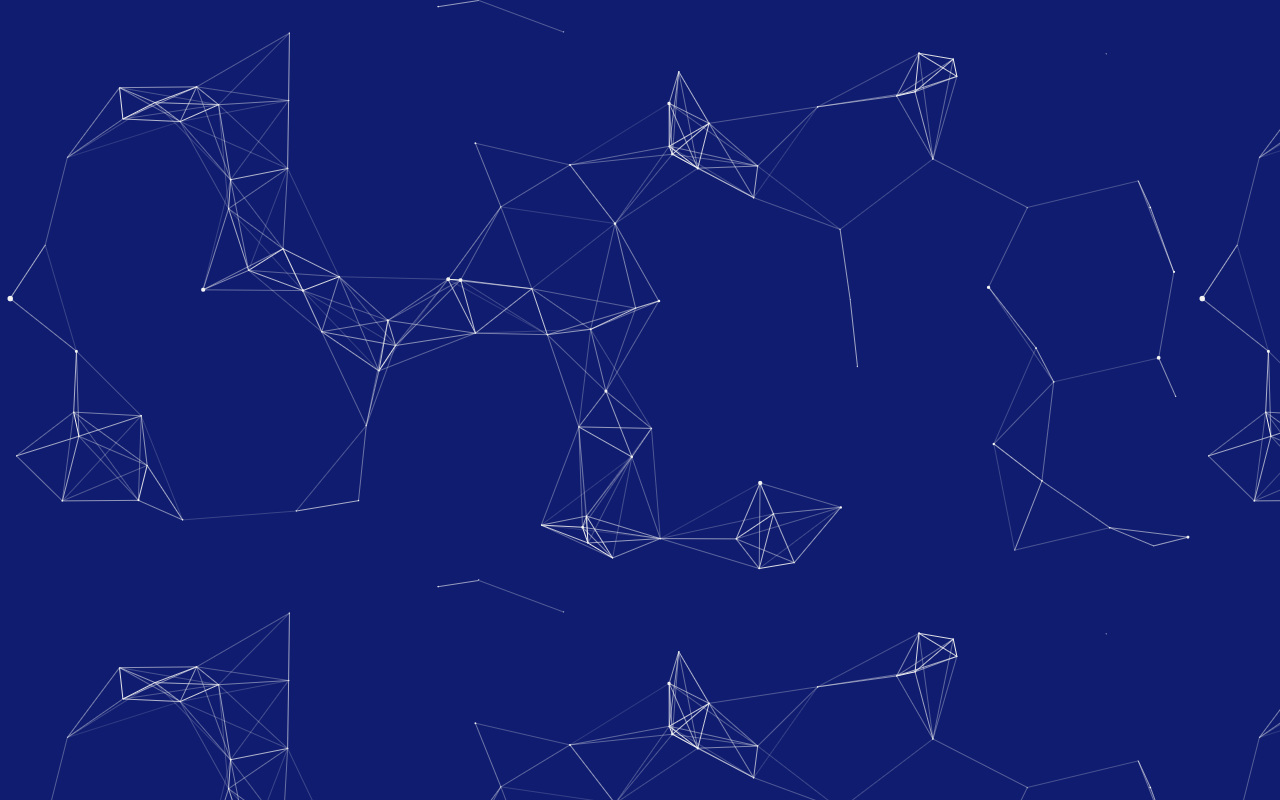
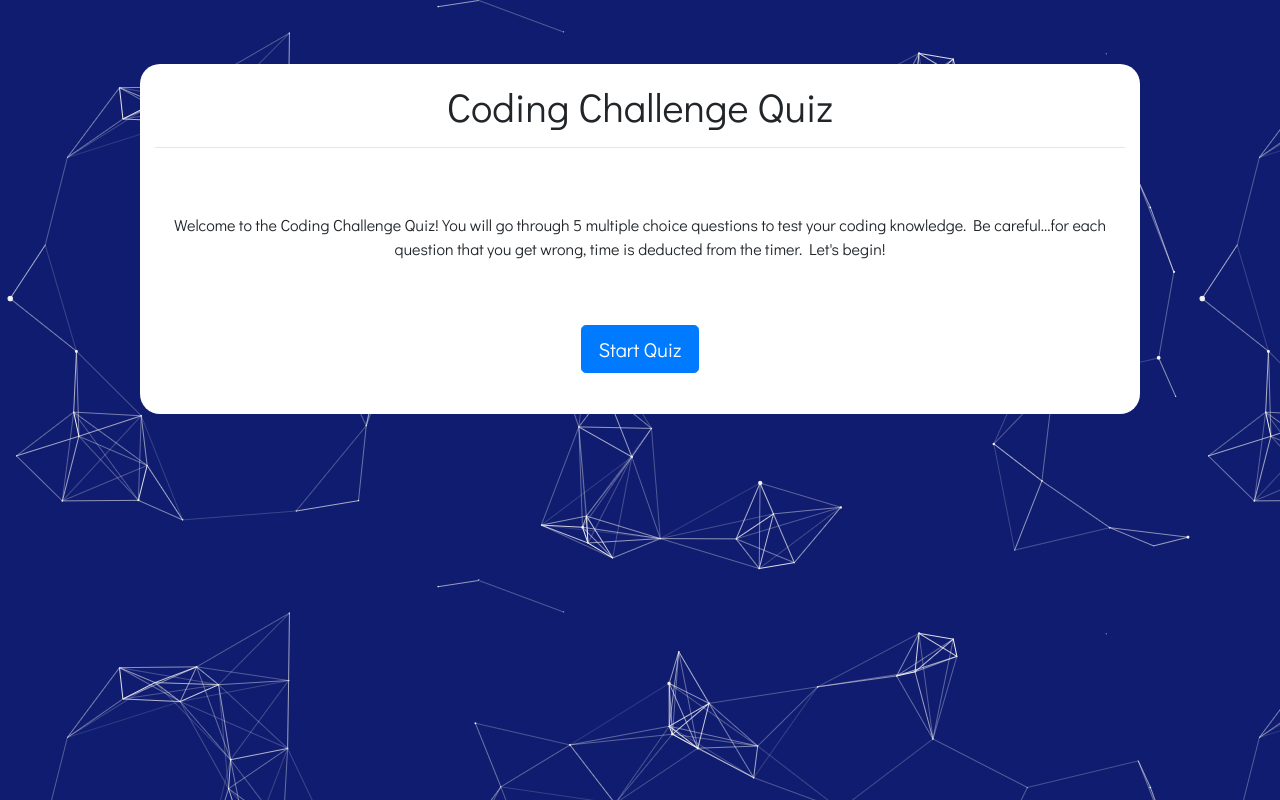
Before and after one commit to geneSaiyan/Code-Quiz, a plain HTML site: page index.html in a window 1280 px wide. Drawn offline with nearby package versions, Linux system fonts and the light colour scheme.

Commit message:
Added fade in to main container

```diff
--- a/assets/styles.css
+++ b/assets/styles.css
@@ -1,3 +1,25 @@
 body{
-    background-image: url("../assets/background-image.png")
+    background-image: url("../assets/background-image.png");
+    font-family: 'Didact Gothic', sans-serif;
 }
+
+#main-container{
+    background-color: white;
+    height: 350px;
+    width: 1000px;
+    margin-top: 5%;
+    border-radius: 20px;
+    display: none;
+}
+
+#welcome h1{
+    padding-top: 2%;
+}
+
+#welcome p{
+    padding-top: 5%;
+}
+
+#welcome button{
+    margin-top: 5%;
+}
--- a/index.html
+++ b/index.html
@@ -2,12 +2,33 @@
 
 <head>
     <title>Code Quiz by Gene Edwards</title>
-    <link rel="stylesheet" href="https://stackpath.bootstrapcdn.com/bootstrap/4.3.1/css/bootstrap.min.css" integrity="sha384-ggOyR0iXCbMQv3Xipma34MD+dH/1fQ784/j6cY/iJTQUOhcWr7x9JvoRxT2MZw1T" crossorigin="anonymous">
+    <link rel="stylesheet" href="https://stackpath.bootstrapcdn.com/bootstrap/4.3.1/css/bootstrap.min.css"
+        integrity="sha384-ggOyR0iXCbMQv3Xipma34MD+dH/1fQ784/j6cY/iJTQUOhcWr7x9JvoRxT2MZw1T" crossorigin="anonymous">
+    <link href="https://fonts.googleapis.com/css?family=Didact+Gothic&display=swap" rel="stylesheet">
     <link rel="stylesheet" href="assets/styles.css">
 </head>
 
 <body>
 
+
+    <div class="container-fluid" id="main-container">
+        <div class="row">
+
+                <div id="welcome" class="col-sm-12">
+                    <h1 class="text-center">Coding Challenge Quiz</h1>
+                    <hr>
+                    <p class="text-center">Welcome to the Coding Challenge Quiz! You will go through 5 multiple choice
+                        questions to test your coding knowledge. Be careful...for each question that you get wrong, time
+                        is deducted from the timer. Let's begin!</p>
+
+                    <div class="d-flex justify-content-center">
+                        <button type="button" class="btn btn-primary btn-lg">Start Quiz</button>
+                    </div>
+                </div>
+
+        </div>
+
+    </div>
 
 
 
@@ -20,6 +41,7 @@
     <script src="https://stackpath.bootstrapcdn.com/bootstrap/4.3.1/js/bootstrap.min.js"
         integrity="sha384-JjSmVgyd0p3pXB1rRibZUAYoIIy6OrQ6VrjIEaFf/nJGzIxFDsf4x0xIM+B07jRM"
         crossorigin="anonymous"></script>
+        <script src="https://ajax.googleapis.com/ajax/libs/jquery/3.4.1/jquery.min.js"></script>
     <script src="questions.js"></script>
     <script src="script.js"></script>
 </body>
--- a/script.js
+++ b/script.js
@@ -0,0 +1,4 @@
+//Main container fade in
+$(document).ready(function(){
+      $("#main-container").fadeIn(2000);
+  });
```
